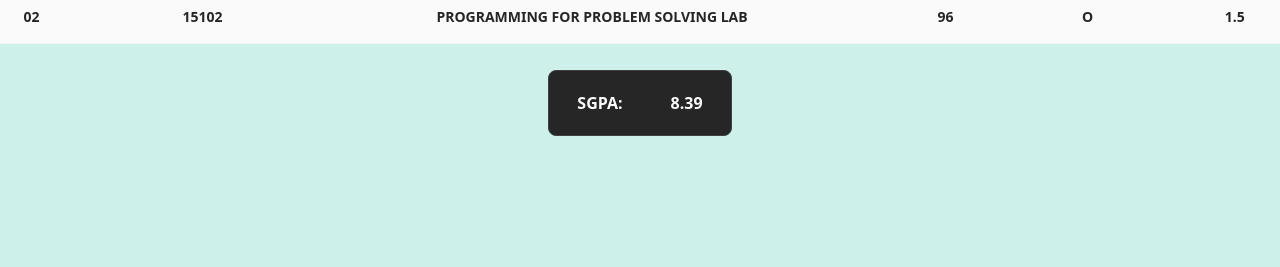
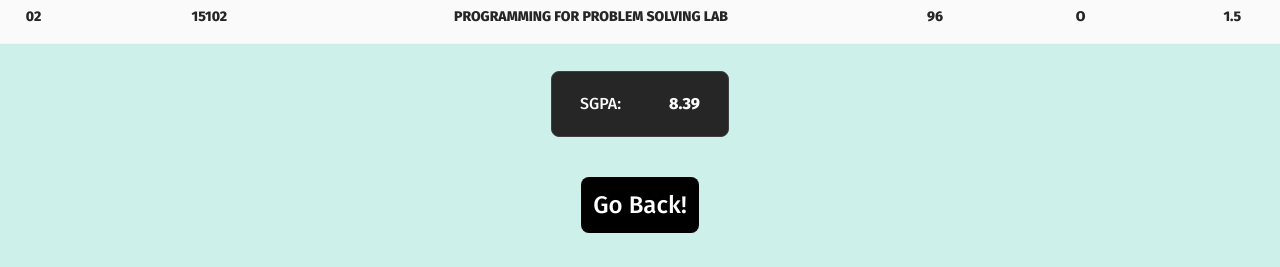
Before and after one commit to SiddharthKoyugura/RRResults-next, a Next.js app: page /results in a window 1280 px wide. Shown: the part 530-797 px from the top of the page. Built offline with nearby package versions, Linux system fonts and the light colour scheme.

Commit message:
results design update

```diff
--- /dev/null
+++ b/components/Results/GoBack.js
@@ -0,0 +1,11 @@
+
+
+const GoBack = () => {
+  return (
+    <div className="my-5 flex justify-center h-fit">
+        <button className="bg-black hover:bg-white hover:border-2 hover:border-solid hover:border-black hover:text-black font-[500] w-fit rounded-lg text-white p-3 mx-auto  h-fit text-2xl">Go Back!</button>
+    </div>
+  )
+}
+
+export default GoBack
--- a/components/Results/Table.js
+++ b/components/Results/Table.js
@@ -117,13 +117,13 @@ const Table = () => {
         </div>
       </div>
       <div className="m-5">
-        <div className="border border-neutral-700 bg-neutral-800 text-neutral-50 font-medium w-fit p-1 mx-auto rounded-lg">
-          <td className="whitespace-nowrap px-6 py-4 font-medium">
-            <h2>SGPA:</h2>
-          </td>
-          <td className="whitespace-nowrap px-6 py-4">
-            <h2>8.39</h2>
-          </td>
+        <div className="border border-neutral-700 bg-neutral-800 text-neutral-50 font-medium w-fit p-1 mx-auto rounded-lg flex flex-row">
+          <h2 className="whitespace-nowrap px-6 py-4 font-medium">
+            SGPA:
+          </h2>
+          <h2 className="whitespace-nowrap px-6 py-4">
+            8.39
+          </h2>
         </div>
       </div>
     </div>
--- a/pages/results.js
+++ b/pages/results.js
@@ -1,4 +1,5 @@
 import Details from "@/components/Results/Details";
+import GoBack from "@/components/Results/GoBack";
 import Table from "@/components/Results/Table";
 
 const results = () => {
@@ -6,6 +7,7 @@ const results = () => {
     <div>
         <Details />
         <Table />
+        <GoBack />
     </div>
   )
 }
--- a/styles/globals.css
+++ b/styles/globals.css
@@ -1,3 +1,4 @@
+@import url('https://fonts.googleapis.com/css2?family=Fira+Sans:wght@400;500;800&display=swap');
 
 @tailwind base;
 @tailwind components;
@@ -5,7 +6,7 @@
 
 @layer base {
   body {
-    @apply bg-[#CDF0EA];
+    @apply bg-[#CDF0EA] font-fira-Sans;
   }
   h1 {
     @apply lg:text-3xl text-xl;
```
